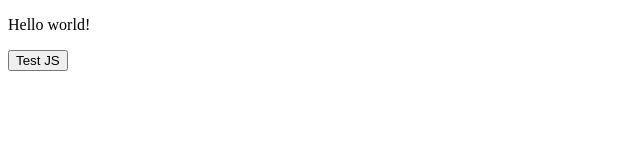
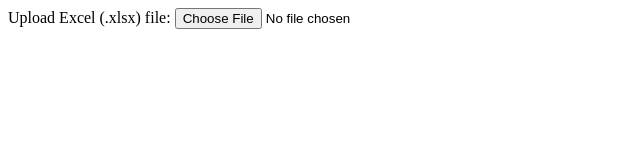
Before and after one commit to QuinnKenison/Match-Schedule-System, a plain HTML site: page index.html in a window 1280 px wide. Shown: the whole page, without its empty margins (0-640 px from the left). Drawn offline with Linux system fonts and the light colour scheme.

Commit message:
Add file upload and initialization function
- Remove test JS feature
- Import SheetJS script
- Add input for uploading only .xlsx files
- Add function to run on file upload

```diff
--- a/index.html
+++ b/index.html
@@ -5,8 +5,12 @@
         <link rel="stylesheet" href="style.css">
     </head>
     <body>
-        <p>Hello world!</p>
+        <!-- Import scripts -->
         <script src="index.js"></script>
-        <button onclick="test()">Test JS</button>
+        <script src="https://cdn.sheetjs.com/xlsx-0.20.1/package/dist/xlsx.full.min.js"></script>
+
+        <!-- Upload xlsx file -->
+        <label for="xlsxUpload">Upload Excel (.xlsx) file:</label>
+        <input type="file" accept=".xlsx" id="xlsxUpload" onchange="init()">
     </body>
 </html>
--- a/index.js
+++ b/index.js
@@ -1,3 +1,5 @@
-function test() {
-    alert("JS is working!");
+//Initialize on spreadsheet upload
+function init() {
+    var file = document.getElementById("xlsxUpload").files[0];
+    console.log("File '" + file.name + "' uploaded successfully.");
 }
```
